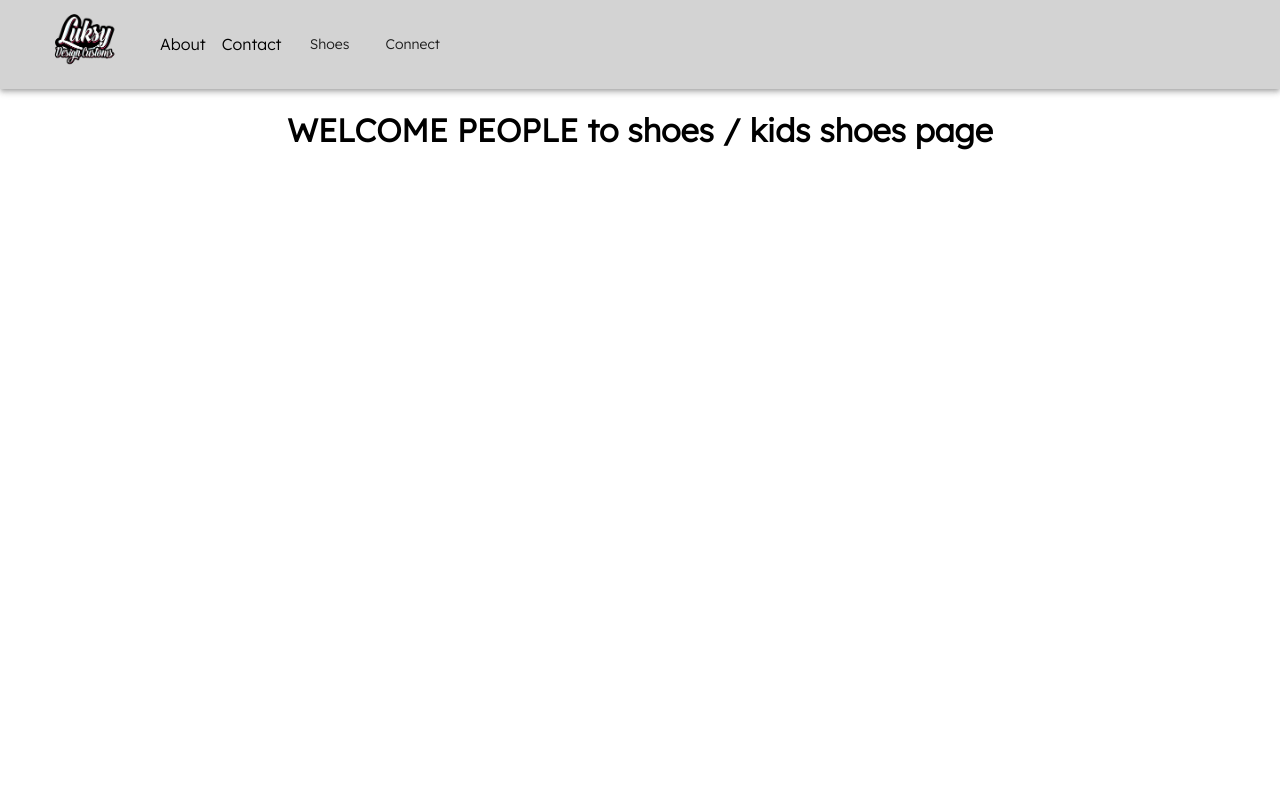
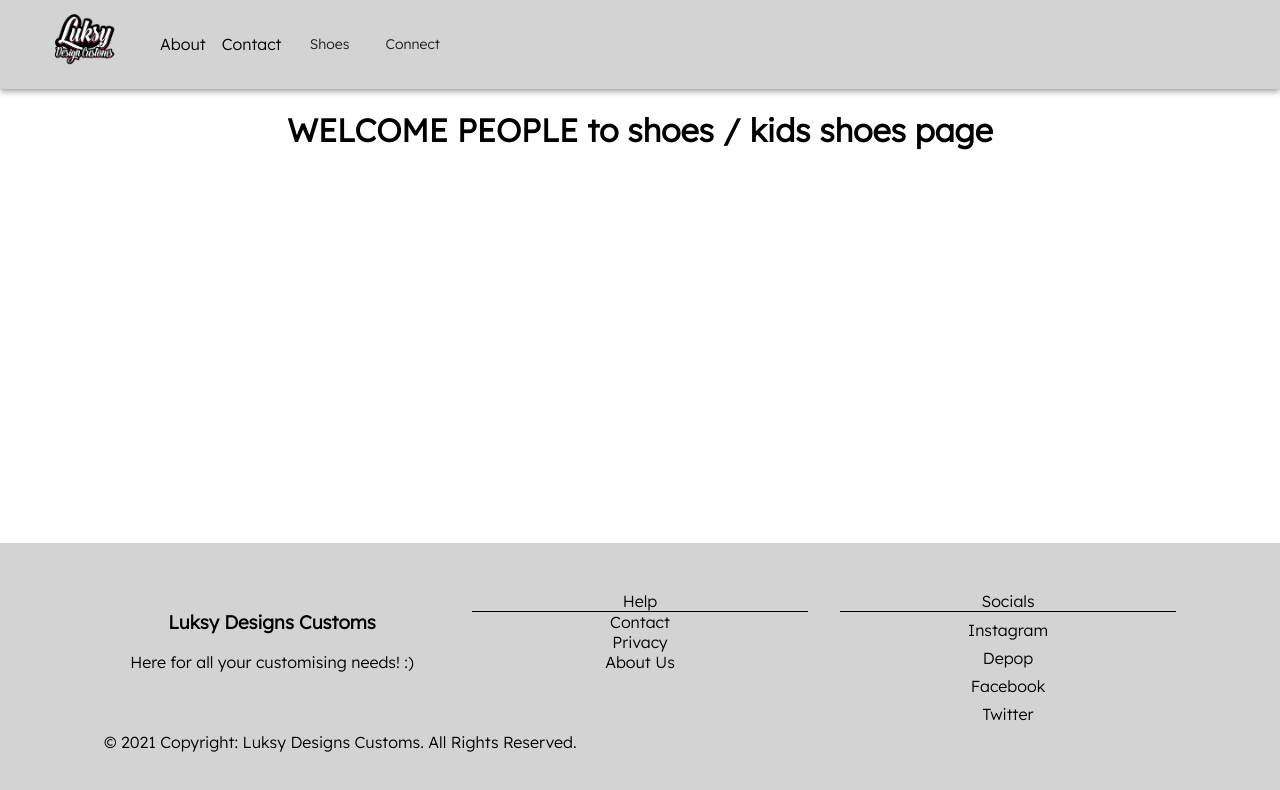
Before and after one commit to alexleech20/luksy-materialUI, a React (Create React App) app: page /kids-shoes in a window 1280 px wide. Shown: the top 790 px of the page. Built offline with nearby package versions, Linux system fonts and the light colour scheme.

Commit message:
footer frame complete, needs styling correctly with icons and padding

```diff
--- a/src/App.js
+++ b/src/App.js
@@ -8,6 +8,7 @@ import Nike from './pages/shoes/nike';
 import KidsShoes from './pages/shoes/kids-shoes';
 import { Route } from 'react-router-dom';
 import NavBar from './components/organisms/navbar';
+import Footer from './components/organisms/footer';
 import GlobalCss from './globalCSS';
 import { createTheme } from '@material-ui/core';
 import { ThemeProvider } from '@material-ui/styles';
@@ -34,6 +35,7 @@ function App() {
         <Route exact path="/nike" component={Nike} />
         <Route exact path="/vans" component={Vans} />
         <Route exact path="/kids-shoes" component={KidsShoes} />
+        <Footer />
       </div>
     </ThemeProvider>
   );
--- /dev/null
+++ b/src/components/organisms/footer.js
@@ -0,0 +1,97 @@
+import React from 'react';
+import { makeStyles, Container, Grid, Box, Link }  from '@material-ui/core';
+
+const useStyles = makeStyles((theme) => ({
+    footer: {
+        width: '-webkit-fill-available',
+        position: 'fixed',
+        left: '0',
+        bottom: '0',
+        backgroundColor: '#D3D3D3',
+    },
+}));
+
+function Footer() {
+    const classes = useStyles();
+
+    return (
+        <footer>
+            <Box className={classes.footer} px={{ xs: 3, sm: 10 }} py={{ xs: 5, sm: 6 }}>
+                <Container maxWidth="lg">
+                    <Grid container spacing={4}>
+                        <Grid item xs={12} sm={4}>
+                            <div>
+                                <h3>
+                                    Luksy Designs Customs
+                                </h3>
+                                <p>
+                                    Here for all your customising needs! :)
+                                </p>
+                            </div>
+
+                        </Grid>
+                        <Grid item xs={12} sm={4}>
+
+                            {/* <h5>
+                                Luksy Designs Customs
+                            </h5>
+                            <span className="t-grey">
+                                We're here for all your custom shoe needs :)
+                            </span> */}
+                            <Box borderBottom={1}>Help</Box>
+                            <Box>
+                                <Link href="/" color="inherit">
+                                    Contact
+                                </Link>
+                            </Box>
+                            <Box>
+                                <Link href="/" color="inherit">
+                                    Privacy
+                                </Link>
+                            </Box>
+                            <Box>
+                                <Link href="/" color="inherit">
+                                    About Us
+                                </Link>
+                            </Box>
+                        </Grid>
+
+                        {/* use twitter, insta, depop, facebook icons in social list */}
+
+                        <Grid item xs={12} sm={4}>
+                            <Box borderBottom={1}>Socials</Box>
+                            <Box className="pt05">
+                                <Link href="https://www.instagram.com/luksydesignscustoms/" color="inherit">
+                                    Instagram
+                                </Link>
+                            </Box>
+                            <Box className="pt05">
+                                <Link href="https://www.depop.com/luksydesignscustoms/" color="inherit">
+                                    Depop
+                                </Link>
+                            </Box>
+                            <Box className="pt05">
+                                <Link href="https://www.facebook.com/luksydesignscustoms" color="inherit">
+                                    Facebook
+                                </Link>
+                            </Box>
+                            <Box className="pt05">
+                                <Link href="https://twitter.com/Luksydesignscu1" color="inherit">
+                                    Twitter
+                                </Link>
+                            </Box>
+
+                        </Grid>
+                    </Grid>
+                    <Grid container>
+                        <Box className="pt05">
+                            &copy; {new Date().getFullYear()} Copyright: Luksy Designs Customs. All Rights Reserved.
+                        </Box>
+                    </Grid>
+                </Container>
+            </Box>
+        </footer>
+    );
+}
+
+export default Footer;
--- a/src/components/organisms/navbar.js
+++ b/src/components/organisms/navbar.js
@@ -33,38 +33,6 @@ const useStyles = makeStyles((theme) => ({
 
 function NavBar() {
     const classes = useStyles();
-    const [ open, setOpen ] = React.useState(false);
-    const anchorRef = React.useRef(null);
-
-    const handleToggle = () => {
-        setOpen((prevOpen) => !prevOpen);
-      };
-
-    const handleClose = (event) => {
-    if (anchorRef.current && anchorRef.current.contains(event.target)) {
-        return;
-    }
-
-    setOpen(false);
-    };
-
-    function handleListKeyDown(event) {
-        if (event.key === 'Tab') {
-            event.preventDefault();
-            setOpen(false);
-        }
-    }
-
-    const prevOpen = React.useRef(open)
-    React.useEffect(() => {
-        if (prevOpen.current === true && open === false) {
-            anchorRef.current.focus();
-        }
-
-        prevOpen.current = open;
-    }, [open]);
-
-
 
     return (
         <AppBar position="static" className={classes.bgGrey}>
--- a/src/globalCSS.js
+++ b/src/globalCSS.js
@@ -102,7 +102,10 @@ export const GlobalCss = withStyles(() => ({
         '.pl3': {
             paddingLeft: '2rem',
         },
-
+        '.py05': {
+            paddingTop: '.5rem',
+            paddingBottom: '.5rem',
+        },
         '.py1': {
             paddingTop: '1rem',
             paddingBottom: '1rem',
```
